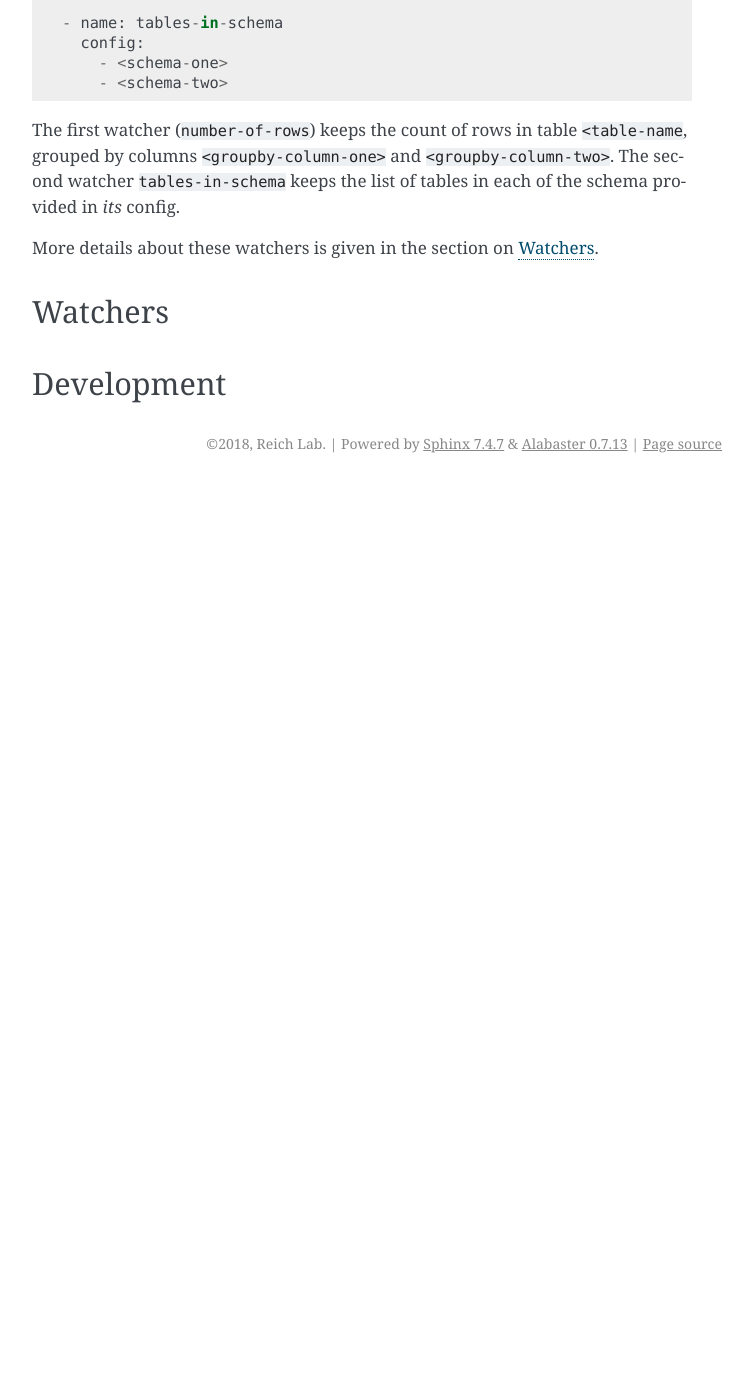
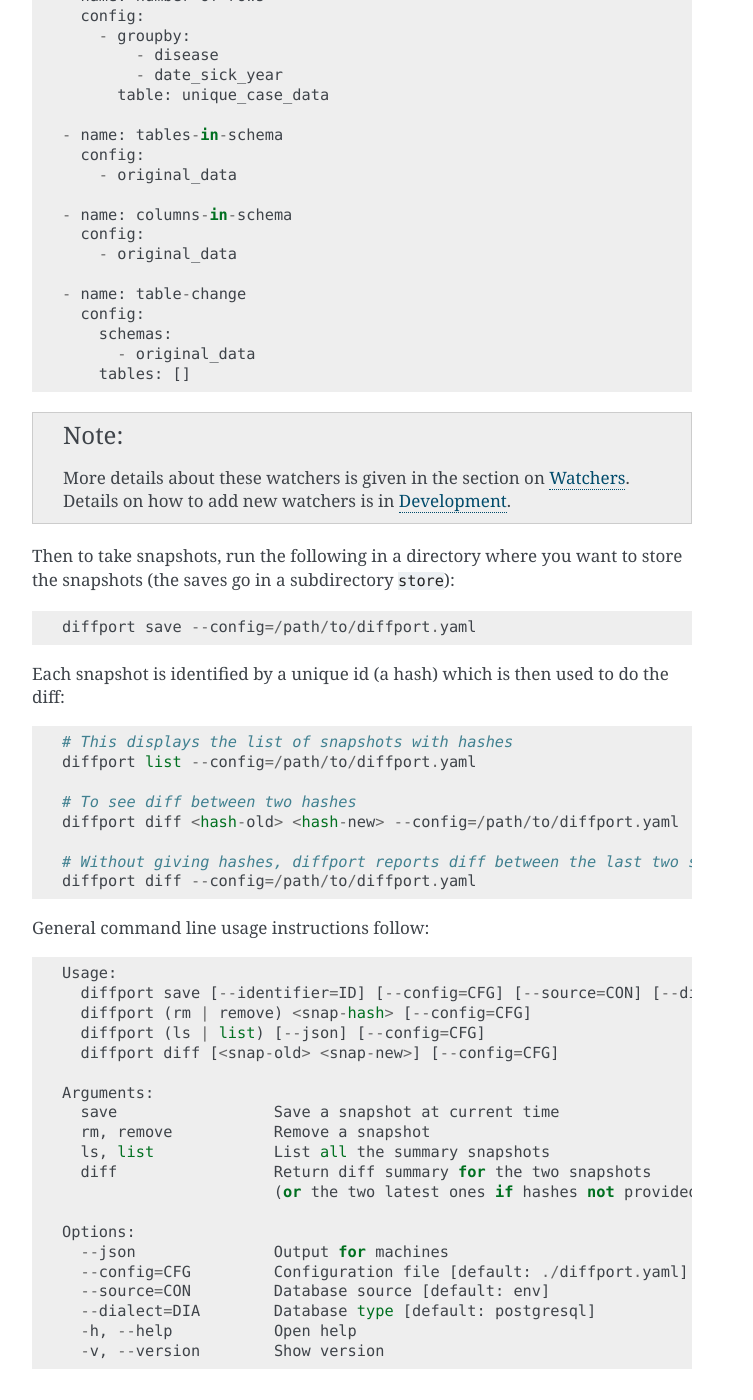
Before and after one commit to reichlab/diffport, a Sphinx documentation site: the page built from docs/source/index.rst, in a window 1280 px wide and 1400 px high, scrolled down 751 px. Shown: the whole window, without its empty margins (388-1141 px from the left). Built offline with Sphinx 7.4.7, drawn with Linux system fonts in a browser that asks for light colours; before the commit the page ends 1234 px from its top, so only the background shows below that; some of the changed text lies outside the part shown.

Commit message:
Update intro of doc

```diff
--- a/docs/source/index.rst
+++ b/docs/source/index.rst
@@ -13,8 +13,10 @@
     :target: https://pypi.python.org/pypi/diffport
 
 Diffport is a database *summary diff* reporting tool. It helps in maintaining,
-diffing and reporting summaries from a database based on a set of *watchers*. It
-currently works (and is tested) under postgres.
+diffing and reporting summaries from a database based on a set of *watchers*.
+
+.. note:: Diffport should be considered a beta software. It hasn't been tried
+          with databases other than postgres.
 
 It works by using a set of *watchers* to take snapshots of database at different
 times and then producing a difference report when asked for it. These watchers
@@ -35,22 +37,69 @@
    # diffport.yaml
    - name: number-of-rows
      config:
-       groupby:
-         - <groupby-column-one>
-         - <groupby-column-two>
-       table: <table-name>
+       - groupby:
+           - disease
+           - date_sick_year
+         table: unique_case_data
 
    - name: tables-in-schema
      config:
-       - <schema-one>
-       - <schema-two>
+       - original_data
 
-The first watcher (``number-of-rows``) keeps the count of rows in table
-``<table-name``, grouped by columns ``<groupby-column-one>`` and
-``<groupby-column-two>``. The second watcher ``tables-in-schema`` keeps the list
-of tables in each of the schema provided in *its* config.
+   - name: columns-in-schema
+     config:
+       - original_data
 
-More details about these watchers is given in the section on :ref:`watchers`.
+   - name: table-change
+     config:
+       schemas:
+         - original_data
+       tables: []
+
+.. note:: More details about these watchers is given in the section on
+          :ref:`watchers`. Details on how to add new watchers is in
+          :ref:`development`.
+
+Then to take snapshots, run the following in a directory where you want to store
+the snapshots (the saves go in a subdirectory ``store``)::
+
+  diffport save --config=/path/to/diffport.yaml
+
+Each snapshot is identified by a unique id (a hash) which is then used to do the
+diff::
+
+  # This displays the list of snapshots with hashes
+  diffport list --config=/path/to/diffport.yaml
+
+  # To see diff between two hashes
+  diffport diff <hash-old> <hash-new> --config=/path/to/diffport.yaml
+
+  # Without giving hashes, diffport reports diff between the last two snapshots
+  diffport diff --config=/path/to/diffport.yaml
+
+General command line usage instructions follow::
+
+  Usage:
+    diffport save [--identifier=ID] [--config=CFG] [--source=CON] [--dialect=DIA]
+    diffport (rm | remove) <snap-hash> [--config=CFG]
+    diffport (ls | list) [--json] [--config=CFG]
+    diffport diff [<snap-old> <snap-new>] [--config=CFG]
+
+  Arguments:
+    save                 Save a snapshot at current time
+    rm, remove           Remove a snapshot
+    ls, list             List all the summary snapshots
+    diff                 Return diff summary for the two snapshots
+                         (or the two latest ones if hashes not provided)
+
+  Options:
+    --json               Output for machines
+    --config=CFG         Configuration file [default: ./diffport.yaml]
+    --source=CON         Database source [default: env]
+    --dialect=DIA        Database type [default: postgresql]
+    -h, --help           Open help
+    -v, --version        Show version
+
 
 .. _watchers:
 
```
